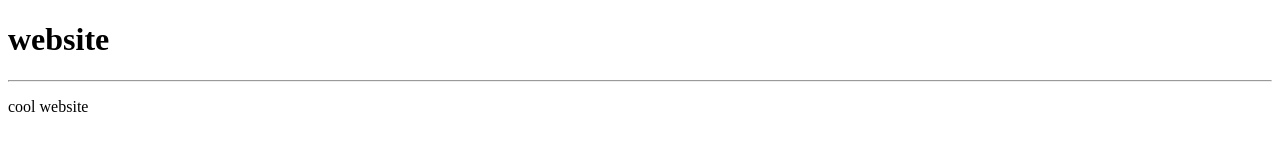
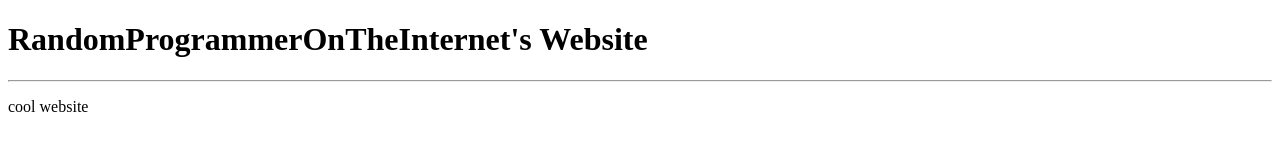
Before and after one commit to RandomProgrammerOnTheInternet/RandomProgrammerOnTheInternet.github.io, a plain HTML site: page index.html in a window 1280 px wide. Drawn offline with Linux system fonts and the light colour scheme.

Commit message:
Update index.html

```diff
--- a/index.html
+++ b/index.html
@@ -2,8 +2,8 @@
 
 <html>
     <head>
-        <title>website</title>
-        <h1>website</h1>
+        <title>RPOTI's Website</title>
+        <h1>RandomProgrammerOnTheInternet's Website</h1>
         <hr>
     </head>
     <body>
```
